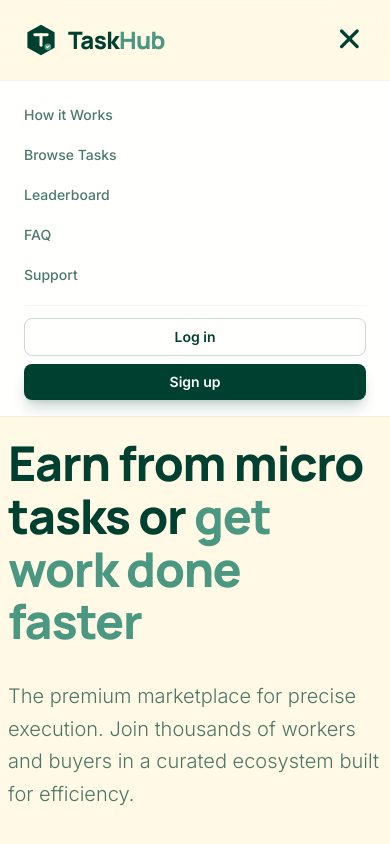
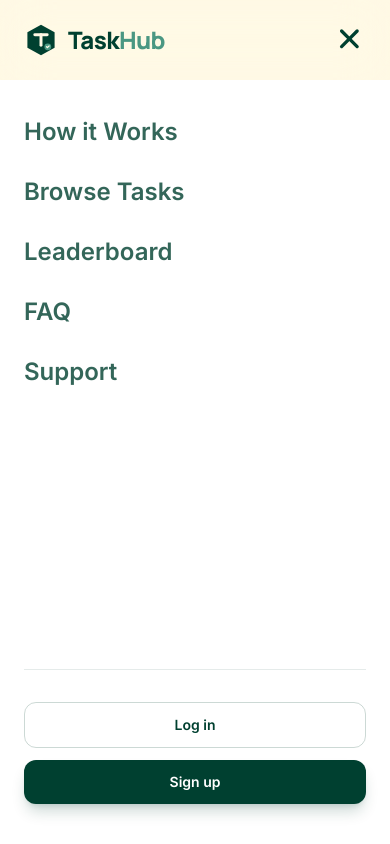
Before and after one commit to masumislambadsha/taskhub, a Next.js app: page / in a window 390 px wide. Both pictures are taken after a click on the label 348 px from the left and 40 px from the top of the page. Shown: the top 844 px of the page. Built offline with nearby package versions, Linux system fonts and the light colour scheme; no server answers; the database is empty.

Commit message:
made this homepage responsive

```diff
--- a/src/app/(public)/page.tsx
+++ b/src/app/(public)/page.tsx
@@ -166,7 +166,7 @@ export default async function HomePage() {
       <HomeAnimations />
 
       {/* Hero */}
-      <section className="max-w-7xl mx-auto px-2 sm:px-6 md:px-8 py-5 md:py-24 grid lg:grid-cols-2 gap-16 items-center">
+      <section className="max-w-7xl mx-auto px-3 sm:px-6 md:px-8 py-5 md:py-24 grid lg:grid-cols-2 gap-16 items-center">
         <div className="space-y-8">
           <h1
             data-gsap="hero-title"
@@ -297,7 +297,7 @@ export default async function HomePage() {
       </section>
 
       {/* Trusted By */}
-      <section className="md:py-12 py-5 max-w-7xl px-8 mx-auto  border-y border-primary/5 overflow-hidden">
+      <section className="md:py-12 py-5 max-w-7xl px-3 md:px-8 mx-auto  border-y border-primary/5 overflow-hidden">
         <div className=" mb-6">
           <span className="text-xs font-bold uppercase tracking-[0.2em] text-primary/40">
             Trusted by:
@@ -308,10 +308,10 @@ export default async function HomePage() {
 
       {/* How it works */}
       <section
-        className="max-w-7xl mx-auto px-6 md:px-8 py-32"
+        className="max-w-7xl mx-auto px-3 py-16 md:px-8 md:py-32"
         id="how-it-works"
       >
-        <div data-gsap="fade-up" className="text-center mb-24">
+        <div data-gsap="fade-up" className="text-center mb-15 md:mb-24">
           <h2 className="font-headline text-4xl font-bold text-primary mb-6">
             Precision Engineering for Every Workflow
           </h2>
@@ -380,7 +380,7 @@ export default async function HomePage() {
       <StatsSection />
 
       {/* Features for Workers */}
-      <section className="max-w-7xl mx-auto px-8 py-32">
+      <section className="max-w-7xl mx-auto px-3 sm:px-8 py-15 md:py-32">
         <div className="flex flex-col lg:flex-row gap-20 items-center">
           <div data-gsap="feature-text" className="lg:w-1/2">
             <div className="inline-block px-3 py-1 bg-secondary/10 text-secondary text-xs font-bold uppercase tracking-widest rounded mb-6">
@@ -410,7 +410,7 @@ export default async function HomePage() {
             </div>
           </div>
           <div data-gsap="feature-visual" className="lg:w-1/2 w-full">
-            <div className="bg-white p-10 rounded-2xl shadow-2xl border border-primary/5 relative overflow-hidden">
+            <div className="bg-white p-5  md:p-10 rounded-2xl shadow-2xl border border-primary/5 relative overflow-hidden">
               <div className="absolute top-0 right-0 p-8">
                 <span className="material-symbols-outlined text-accent text-6xl opacity-10">
                   payments
@@ -497,8 +497,8 @@ export default async function HomePage() {
       </section>
 
       {/* Features for Buyers */}
-      <section className="bg-white py-32" id="buyers">
-        <div className="max-w-7xl mx-auto px-8">
+      <section className="bg-white py-15 md:py-32" id="buyers">
+        <div className="max-w-7xl mx-auto px-3 md:px-8">
           <div className="flex flex-col lg:flex-row-reverse gap-20 items-center">
             <div data-gsap="feature-text" className="lg:w-1/2">
               <div className="inline-block px-3 py-1 bg-primary/5 text-primary text-xs font-bold uppercase tracking-widest rounded mb-6">
@@ -528,7 +528,7 @@ export default async function HomePage() {
               </div>
             </div>
             <div data-gsap="feature-visual" className="lg:w-1/2 w-full">
-              <div className="bg-primary rounded-2xl p-10 shadow-2xl overflow-hidden relative">
+              <div className="bg-primary rounded-2xl p-5 sm:p-10 shadow-2xl overflow-hidden relative">
                 <div className="absolute inset-0 bg-gradient-to-br from-white/5 to-transparent" />
                 <div className="relative space-y-6">
                   <div className="flex justify-between items-center text-white/50 text-xs font-bold uppercase tracking-widest">
@@ -573,7 +573,7 @@ export default async function HomePage() {
       </section>
 
       {/* Coin Economy */}
-      <section className="max-w-7xl mx-auto px-8 py-20">
+      <section className="max-w-7xl mx-auto px-3 md:px-8 py-15 md:py-20">
         <div className="grid md:grid-cols-2 gap-12 items-center">
           <div data-gsap="feature-text">
             <div className="inline-block px-3 py-1 bg-secondary/10 text-secondary text-xs font-bold uppercase tracking-widest rounded mb-5">
@@ -617,7 +617,7 @@ export default async function HomePage() {
       </section>
 
       {/* Top Workers */}
-      <section className="max-w-7xl mx-auto px-8 py-20 border-t border-primary/5">
+      <section className="max-w-7xl mx-auto px-3 md:px-8 py-15 md:py-20 border-t border-primary/5">
         <div className="flex flex-col md:flex-row justify-between items-end mb-16">
           <div>
             <h2 className="font-headline text-4xl font-bold text-primary mb-3">
@@ -698,7 +698,7 @@ export default async function HomePage() {
       </section>
 
       {/* Testimonials */}
-      <section className="max-w-7xl mx-auto px-8 py-32 overflow-hidden border-t border-primary/5">
+      <section className="max-w-7xl mx-auto px-3 md:px-8 py-15 md:py-32 overflow-hidden border-t border-primary/5">
         <div className="grid md:grid-cols-2 gap-24 items-center">
           <div data-gsap="testimonial-quote" className="relative">
             <div className="absolute -top-12 -left-12 text-[120px] font-black text-primary/5 leading-none select-none">
@@ -729,7 +729,7 @@ export default async function HomePage() {
           <div className="grid gap-8">
             <div
               data-gsap="testimonial-card"
-              className="bg-white rounded-2xl shadow-lg p-10 border border-primary/5"
+              className="bg-white group hover:bg-primary rounded-2xl shadow-lg p-5 md:p-10 border border-primary/5 transition-all duration-400"
             >
               <div className="flex gap-1 text-amber-400 mb-6">
                 {[...Array(5)].map((_, i) => (
@@ -742,30 +742,34 @@ export default async function HomePage() {
                   </span>
                 ))}
               </div>
-              <p className="text-lg font-light leading-relaxed text-primary/70 mb-6 italic">
+              <p className="text-lg font-light leading-relaxed text-primary/70 group-hover:text-white mb-6 italic">
                 &ldquo;Consistent payouts and a clean interface. Best micro-task
                 platform I&apos;ve used. I can earn while traveling without any
                 stress.&rdquo;
               </p>
-              <div className="text-sm font-bold text-primary">
+              <div className="text-sm font-bold group-hover:text-white text-primary">
                 Elena Petrova ·{" "}
-                <span className="text-primary/40">Verified Task Master</span>
+                <span className="group-hover:text-white/40 text-primary/40">
+                  Verified Task Master
+                </span>
               </div>
             </div>
             <div
               data-gsap="testimonial-card"
-              className="bg-primary rounded-2xl shadow-xl p-10 text-white"
+              className="bg-white group hover:bg-primary group rounded-2xl shadow-xl p-10 text-primary transition-all duration-400"
             >
               <span className="material-symbols-outlined text-secondary text-4xl mb-6 block">
                 bolt
               </span>
-              <p className="text-lg font-light leading-relaxed text-white/80 mb-6 italic">
+              <p className="text-lg font-light leading-relaxed text-primary/70 group-hover:text-white mb-6 italic">
                 &ldquo;Lightning fast turnaround on our marketing outreach
                 tasks. What used to take a week now takes four hours.&rdquo;
               </p>
-              <div className="text-sm font-bold text-secondary">
+              <div className="text-sm font-bold group-hover:text-white text-primary">
                 David Chen ·{" "}
-                <span className="text-white/40">Startup Founder</span>
+                <span className="group-hover:text-white/40 text-primary/40">
+                  Startup Founder
+                </span>
               </div>
             </div>
           </div>
@@ -773,8 +777,8 @@ export default async function HomePage() {
       </section>
 
       {/* Global Impact */}
-      <section className="bg-accent/10 py-32">
-        <div className="max-w-5xl mx-auto px-8 text-center space-y-12">
+      <section className="bg-accent/10 px-3 py-15 md:py-32">
+        <div className="max-w-5xl mx-auto px3 md:px-8 text-center space-y-6 md:space-y-12">
           <h2
             data-gsap="impact-heading"
             className="font-headline text-4xl font-bold text-primary"
@@ -796,7 +800,7 @@ export default async function HomePage() {
               <div
                 key={s.label}
                 data-gsap="impact-stat"
-                className="flex flex-col items-center gap-2 rounded-2xl border border-primary/10 bg-primary/5 px-10 py-8 backdrop-blur-sm min-w-[160px]"
+                className="flex flex-col items-center gap-2 rounded-2xl border border-primary/10 bg-primary/5 px-10 py-8 backdrop-blur-sm w-[280px] "
               >
                 <span className="text-2xl">{s.icon}</span>
                 <div className="text-4xl font-bold text-primary">
@@ -812,7 +816,10 @@ export default async function HomePage() {
       </section>
 
       {/* FAQ */}
-      <section className="max-w-7xl mx-auto px-8 py-32" id="faq">
+      <section
+        className="max-w-7xl mx-auto px-3 md:px-8 py-15 md:py-32"
+        id="faq"
+      >
         <div className="grid lg:grid-cols-2 gap-16 items-start">
           {/* Left: header + CTA */}
           <div className="lg:sticky lg:top-32 space-y-6">
@@ -869,7 +876,7 @@ export default async function HomePage() {
                 className="group bg-white border border-primary/5 rounded-2xl overflow-hidden shadow-sm hover:shadow-md transition-shadow"
                 {...(item.open ? { open: true } : {})}
               >
-                <summary className="flex justify-between items-center cursor-pointer list-none px-7 py-6 gap-4">
+                <summary className="flex justify-between items-center cursor-pointer list-none px-3 md:px-7 py-6 gap-4">
                   <div className="flex items-center gap-4">
                     <span className="shrink-0 w-7 h-7 rounded-full bg-secondary/10 text-secondary flex items-center justify-center text-xs font-bold font-headline group-open:bg-primary group-open:text-white transition-colors duration-200">
                       {String(i + 1).padStart(2, "0")}
@@ -880,7 +887,7 @@ export default async function HomePage() {
                     expand_more
                   </span>
                 </summary>
-                <div className="px-7 pb-6 pl-[4.75rem]">
+                <div className="px-7 pb-6 pl-13 md:pl-[4.75rem]">
                   <p className="text-primary/60 text-sm leading-relaxed border-t border-primary/5 pt-4">
                     {item.a}
                   </p>
@@ -892,33 +899,33 @@ export default async function HomePage() {
       </section>
 
       {/* Final CTA */}
-      <section className="max-w-7xl mx-auto px-8 pb-32">
+      <section className="max-w-7xl mx-auto px-3 md:px-8 pb-15 md:pb-32">
         <div
           data-gsap="cta-box"
-          className="bg-primary rounded-3xl p-16 text-center relative overflow-hidden shadow-2xl"
+          className="bg-primary rounded-3xl p-8 md:p-16 text-center relative overflow-hidden shadow-2xl"
         >
           <div className="absolute inset-0 opacity-10 pointer-events-none">
             <div className="absolute top-0 left-0 w-64 h-64 bg-secondary rounded-full -translate-x-1/2 -translate-y-1/2 blur-3xl" />
             <div className="absolute bottom-0 right-0 w-64 h-64 bg-accent rounded-full translate-x-1/2 translate-y-1/2 blur-3xl" />
           </div>
-          <div className="relative z-10 max-w-2xl mx-auto space-y-8">
-            <h2 className="text-4xl md:text-5xl font-headline font-extrabold text-white">
+          <div className="relative z-10 max-w-2xl mx-auto space-y-6">
+            <h2 className="text-3xl sm:text-4xl md:text-5xl font-headline font-extrabold text-white">
               Ready to redefine how you work?
             </h2>
-            <p className="text-white/70 text-lg font-light">
+            <p className="text-white/70 text-base md:text-lg font-light">
               Join the most efficient micro-tasking network today. Signing up
               takes less than 2 minutes.
             </p>
-            <div className="flex flex-wrap justify-center gap-4 pt-2">
+            <div className="flex flex-col sm:flex-row justify-center gap-3 pt-2">
               <Link
                 href="/register"
-                className="bg-secondary text-white px-10 py-5 rounded-xl font-bold text-lg hover:scale-105 transition-all shadow-xl shadow-secondary/20"
+                className="bg-secondary text-white px-8 py-4 rounded-xl font-bold text-base md:text-lg hover:scale-105 transition-all shadow-xl shadow-secondary/20"
               >
                 Get Started Now
               </Link>
               <Link
                 href="/about"
-                className="bg-white/10 text-white px-10 py-5 rounded-xl font-bold text-lg hover:bg-white/20 transition-all"
+                className="bg-white/10 text-white px-8 py-4 rounded-xl font-bold text-base md:text-lg hover:bg-white/20 transition-all"
               >
                 Learn More
               </Link>
--- a/src/components/layout/Navbar.tsx
+++ b/src/components/layout/Navbar.tsx
@@ -3,9 +3,18 @@
 import Link from "next/link";
 import { useSession, signOut } from "next-auth/react";
 import { useState } from "react";
+import { AnimatePresence, motion } from "framer-motion";
 import NotificationBell from "@/components/notifications/NotificationBell";
 import Logo from "@/components/ui/Logo";
 import HamburgerIcon from "@/components/ui/HamburgerIcon";
+
+const navLinks = [
+  { href: "/how-it-works", label: "How it Works" },
+  { href: "/tasks", label: "Browse Tasks" },
+  { href: "/leaderboard", label: "Leaderboard" },
+  { href: "/faq", label: "FAQ" },
+  { href: "/support", label: "Support" },
+];
 
 export default function Navbar() {
   const { data: session } = useSession();
@@ -163,57 +172,74 @@ export default function Navbar() {
         </div>
       </nav>
 
-      {/* Mobile menu dropdown */}
+      {/* Mobile menu — full screen overlay */}
+      <AnimatePresence>
         {mobileOpen && (
-        <div className="lg:hidden border-t border-primary/5 bg-white/95 backdrop-blur-xl px-6 py-4 flex flex-col gap-1">
+          <motion.div
+            key="mobile-menu"
+            className="lg:hidden fixed inset-x-0 top-20 h-[calc(100dvh-5rem)] z-50 bg-white flex flex-col px-6 pt-6 pb-10 overflow-y-auto"
+            initial={{ y: "-100%", opacity: 0 }}
+            animate={{
+              y: 0,
+              opacity: 1,
+              transition: {
+                type: "spring" as const,
+                stiffness: 320,
+                damping: 32,
+              },
+            }}
+            exit={{
+              y: "-100%",
+              opacity: 0,
+              transition: { duration: 0.5, ease: [0.4, 0, 0.2, 1] },
+            }}
+          >
+            <nav className="flex flex-col gap-1">
+              {navLinks.map(({ href, label }, i) => (
+                <motion.div
+                  key={href}
+                  initial={{ opacity: 0, y: 20 }}
+                  animate={{ opacity: 1, y: 0 }}
+                  transition={{
+                    type: "spring" as const,
+                    stiffness: 400,
+                    damping: 30,
+                    delay: 0.05 + i * 0.06,
+                  }}
+                >
                   <Link
-            href="/how-it-works"
-            className="py-2 text-sm font-medium text-primary/70 hover:text-primary transition-all"
+                    href={href}
+                    className="block py-3 text-2xl font-semibold text-primary/80 hover:text-primary transition-colors"
                     onClick={() => setMobileOpen(false)}
                   >
-            How it Works
+                    {label}
                   </Link>
-          <Link
-            href="/tasks"
-            className="py-2 text-sm font-medium text-primary/70 hover:text-primary transition-all"
-            onClick={() => setMobileOpen(false)}
+                </motion.div>
+              ))}
+            </nav>
+
+            <motion.div
+              className="mt-auto pt-8 border-t border-primary/10"
+              initial={{ opacity: 0, y: 16 }}
+              animate={{ opacity: 1, y: 0 }}
+              transition={{
+                type: "spring" as const,
+                stiffness: 300,
+                damping: 28,
+                delay: 0.38,
+              }}
             >
-            Browse Tasks
-          </Link>
-          <Link
-            href="/leaderboard"
-            className="py-2 text-sm font-medium text-primary/70 hover:text-primary transition-all"
-            onClick={() => setMobileOpen(false)}
-          >
-            Leaderboard
-          </Link>
-          <Link
-            href="/faq"
-            className="py-2 text-sm font-medium text-primary/70 hover:text-primary transition-all"
-            onClick={() => setMobileOpen(false)}
-          >
-            FAQ
-          </Link>
-          <Link
-            href="/support"
-            className="py-2 text-sm font-medium text-primary/70 hover:text-primary transition-all"
-            onClick={() => setMobileOpen(false)}
-          >
-            Support
-          </Link>
-
-          <div className="border-t border-primary/5 mt-2 pt-3">
               {session ? (
                 <>
-                <div className="flex items-center gap-3 mb-3">
+                  <div className="flex items-center gap-3 mb-5">
                     {session.user.image ? (
                       <img
                         src={session.user.image}
                         alt=""
-                      className="w-9 h-9 rounded-full object-cover"
+                        className="w-10 h-10 rounded-full object-cover"
                       />
                     ) : (
-                    <div className="w-9 h-9 rounded-full bg-secondary flex items-center justify-center text-white text-sm font-bold">
+                      <div className="w-10 h-10 rounded-full bg-secondary flex items-center justify-center text-white font-bold">
                         {session.user.name?.[0]?.toUpperCase()}
                       </div>
                     )}
@@ -226,9 +252,10 @@ export default function Navbar() {
                       </p>
                     </div>
                   </div>
+                  <div className="flex flex-col gap-1">
                     <Link
                       href={dashboardHref}
-                  className="block py-2 text-sm text-primary hover:text-primary/70 transition-all"
+                      className="py-2 text-sm font-medium text-primary hover:text-primary/70 transition-colors"
                       onClick={() => setMobileOpen(false)}
                     >
                       Dashboard
@@ -241,7 +268,7 @@ export default function Navbar() {
                             ? "/buyer/profile"
                             : "/admin/dashboard"
                       }
-                  className="block py-2 text-sm text-primary hover:text-primary/70 transition-all"
+                      className="py-2 text-sm font-medium text-primary hover:text-primary/70 transition-colors"
                       onClick={() => setMobileOpen(false)}
                     >
                       My Profile
@@ -249,7 +276,7 @@ export default function Navbar() {
                     {session.user.role === "worker" && (
                       <Link
                         href="/worker/settings"
-                    className="block py-2 text-sm text-primary hover:text-primary/70 transition-all"
+                        className="py-2 text-sm font-medium text-primary hover:text-primary/70 transition-colors"
                         onClick={() => setMobileOpen(false)}
                       >
                         Settings
@@ -260,32 +287,34 @@ export default function Navbar() {
                         setMobileOpen(false);
                         signOut({ callbackUrl: "/" });
                       }}
-                  className="mt-1 w-full text-left py-2 text-sm text-red-600"
+                      className="mt-2 py-2 text-sm font-medium text-red-500 text-left"
                     >
                       Sign out
                     </button>
+                  </div>
                 </>
               ) : (
-              <div className="flex flex-col gap-2">
+                <div className="flex flex-col gap-3">
                   <Link
                     href="/login"
-                  className="py-2 text-center text-sm font-semibold text-primary border border-primary/20 rounded-lg hover:bg-primary/5 transition-all"
+                    className="py-3 text-center text-sm font-semibold text-primary border border-primary/20 rounded-xl hover:bg-primary/5 transition-all"
                     onClick={() => setMobileOpen(false)}
                   >
                     Log in
                   </Link>
                   <Link
                     href="/register"
-                  className="py-2 text-center text-sm font-semibold bg-primary text-white rounded-lg shadow-lg shadow-primary/20 transition-all"
+                    className="py-3 text-center text-sm font-semibold bg-primary text-white rounded-xl shadow-lg shadow-primary/20 transition-all"
                     onClick={() => setMobileOpen(false)}
                   >
                     Sign up
                   </Link>
                 </div>
               )}
-          </div>
-        </div>
+            </motion.div>
+          </motion.div>
         )}
+      </AnimatePresence>
     </div>
   );
 }
```
Also changed, not shown: src/components/ui/StatsSection.tsx (+8 -6 lines). Lines whose indentation alone changed are shown as unchanged.
